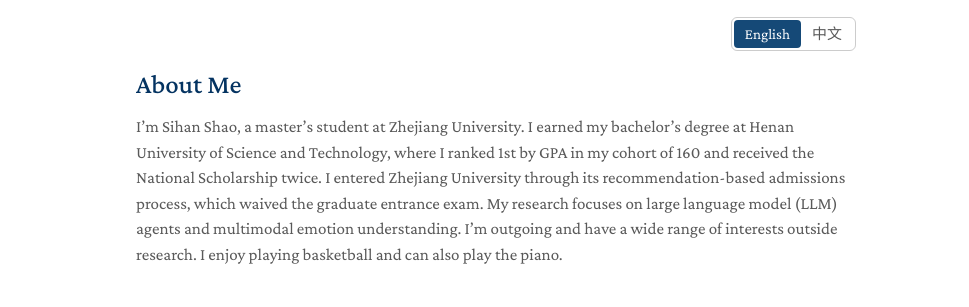
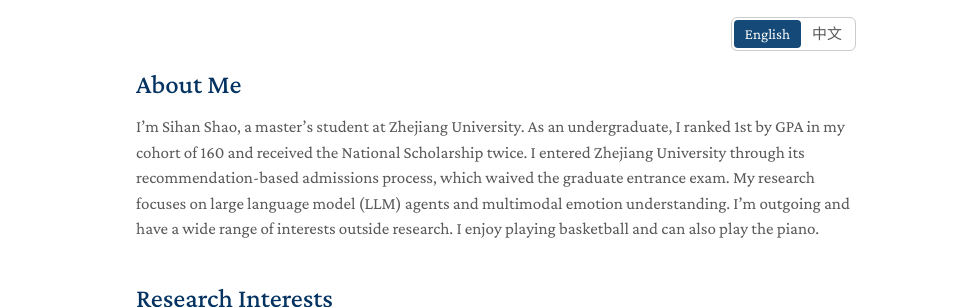
Before and after one commit to Xiaoshaoxinxing/xiaoshaoxinxing.github.io, a plain HTML site: page index.html in a window 1280 px wide. Shown: the top 307 px of the page, 311-1280 px from the left. Drawn offline with nearby package versions, Linux system fonts and the light colour scheme.

Commit message:
Shorten the undergraduate introduction in both languages

```diff
--- a/index.html
+++ b/index.html
@@ -45,7 +45,7 @@
       </header>
       <section aria-label="Academic profile" data-zh-aria-label="个人学术资料">
         <h2 id="about-me" data-zh="个人简介">About Me</h2>
-        <p data-zh="我是邵思瀚，本科就读于河南科技大学。本科学习阶段GPA 在同届 160 名学生中排名第1，并且多次获得国家奖学金。随后，我通过推免进入浙江大学攻读硕士学位。目前，我主要研究大语言模型智能体与多模态情感理解。生活中，我性格开朗，兴趣广泛，喜欢打篮球，也会弹钢琴。">I’m Sihan Shao, a master’s student at Zhejiang University. I earned my bachelor’s degree at Henan University of Science and Technology, where I ranked 1st by GPA in my cohort of 160 and received the National Scholarship twice. I entered Zhejiang University through its recommendation-based admissions process, which waived the graduate entrance exam. My research focuses on large language model (LLM) agents and multimodal emotion understanding. I’m outgoing and have a wide range of interests outside research. I enjoy playing basketball and can also play the piano.</p>
+        <p data-zh="我是邵思瀚。本科学习阶段GPA 在同届 160 名学生中排名第1，并且多次获得国家奖学金。随后，我通过推免进入浙江大学攻读硕士学位。目前，我主要研究大语言模型智能体与多模态情感理解。生活中，我性格开朗，兴趣广泛，喜欢打篮球，也会弹钢琴。">I’m Sihan Shao, a master’s student at Zhejiang University. As an undergraduate, I ranked 1st by GPA in my cohort of 160 and received the National Scholarship twice. I entered Zhejiang University through its recommendation-based admissions process, which waived the graduate entrance exam. My research focuses on large language model (LLM) agents and multimodal emotion understanding. I’m outgoing and have a wide range of interests outside research. I enjoy playing basketball and can also play the piano.</p>
 
         <h2 id="research-interests" data-zh="研究方向">Research Interests</h2>
         <h3 class="research-topic" data-zh="大语言模型智能体">Large language model (LLM) agents</h3>
```
